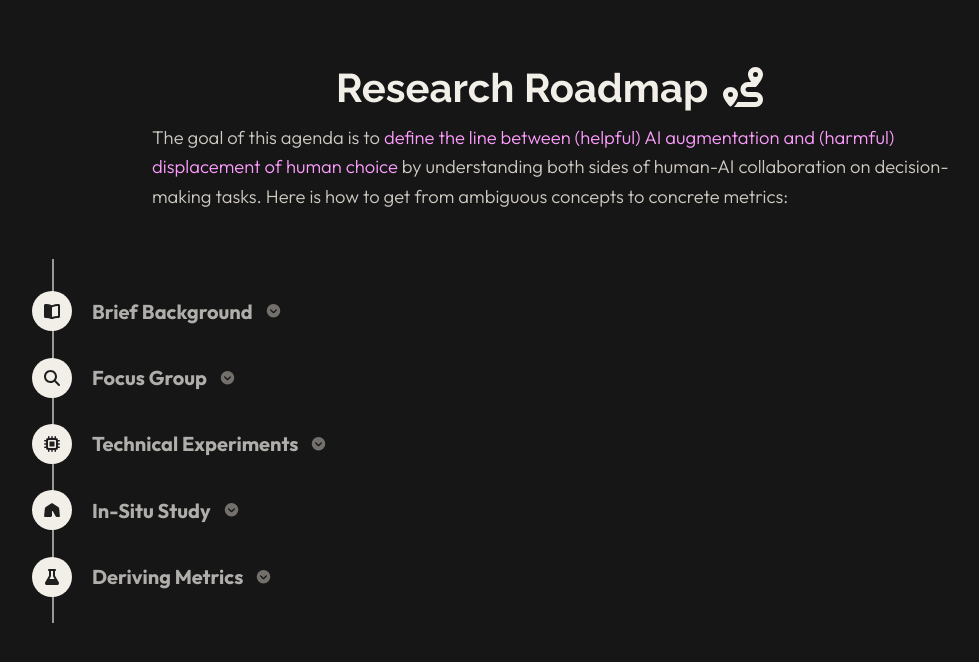
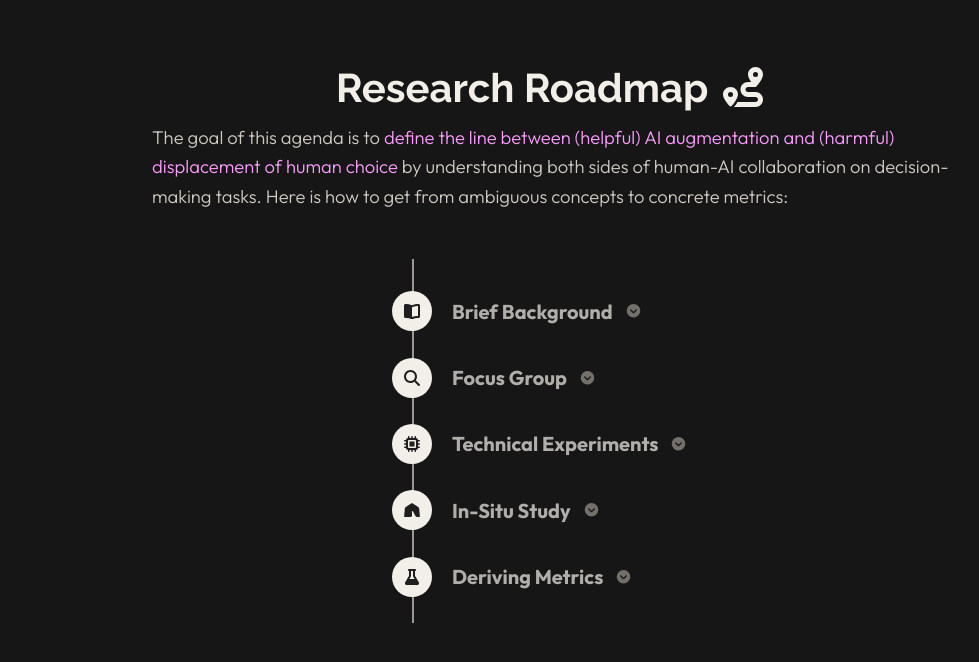
Before and after one commit to nowemoore/sad, a Next.js app in the folder page/sad-labs-next/: page /sad/external/agenda in a window 1280 px wide. Shown: the top 662 px of the page, without its empty margins (88-1067 px from the left). Built offline with nearby package versions, Linux system fonts and the light colour scheme.

Commit message:
fixed expanding

```diff
--- a/page/sad-labs-next/src/app/external/agenda/agenda.module.css
+++ b/page/sad-labs-next/src/app/external/agenda/agenda.module.css
@@ -7,6 +7,28 @@
   padding: 2rem 0 2rem 3rem;
   max-width: 65rem;
   margin: 0 auto;
+}
+
+.timelineCentered {
+  margin-left: auto;
+  margin-right: auto;
+  max-width: 20rem;
+  transition: max-width 0.3s ease;
+}
+
+.timelineExpanded {
+  max-width: 65rem;
+  transition: max-width 0.3s ease;
+}
+
+.contentHidden {
+  opacity: 0;
+  transition: opacity 0.25s ease;
+}
+
+.contentVisible {
+  opacity: 1;
+  transition: opacity 0.25s ease;
 }
 
 /* HEADER */
--- a/page/sad-labs-next/src/app/external/agenda/page.tsx
+++ b/page/sad-labs-next/src/app/external/agenda/page.tsx
@@ -407,9 +407,16 @@ const timelineData: TimelineItem[] = [
 
 export default function AgendaPage() {
   const [expandedId, setExpandedId] = useState<string | null>(null);
+  const [contentVisibleId, setContentVisibleId] = useState<string | null>(null);
 
   const toggleExpand = (id: string) => {
-    setExpandedId((prev) => (prev === id ? null : id));
+    if (expandedId === id) {
+      setContentVisibleId(null);
+      setTimeout(() => setExpandedId(null), 50);
+    } else {
+      setExpandedId(id);
+      setTimeout(() => setContentVisibleId(id), 300);
+    }
   };
 
   return (
@@ -432,7 +439,7 @@ export default function AgendaPage() {
           </p>
         </div>
 
-        <div className={styles.timeline}>
+        <div className={`${styles.timeline} ${expandedId ? styles.timelineExpanded : styles.timelineCentered}`}>
           <div className={styles.line} />
 
           {timelineData.map((item) => {
@@ -467,7 +474,7 @@ export default function AgendaPage() {
                       isExpanded ? styles.expandWrapperOpen : ""
                     }`}
                   >
-                    <div className={styles.expandInner}>
+                    <div className={`${styles.expandInner} ${contentVisibleId === item.id ? styles.contentVisible : styles.contentHidden}`}>
                       <div className={styles.expandGrid}>
                         {/* LHS: paragraphs */}
                         <div className={styles.detailsColumn}>
```
